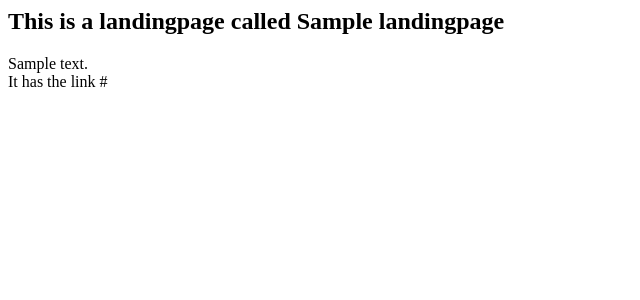
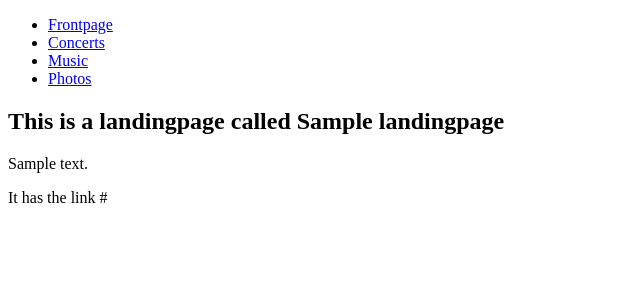
Before and after one commit to mewwts/bandpage, a Django app: template landingpage/templates/landingpage/index.html in a window 1280 px wide. Shown: the top 300 px of the page, without its empty margins (0-640 px from the left). Run offline with Django 3.2, Linux system fonts and the light colour scheme; the template is opened without the code that fills it: most values are stand-ins (such as "Sample title", 1, 10 or a date in 2020).

Commit message:
Template fixups

```diff
--- a/bandpage/templates/bandpage/base.html
+++ b/bandpage/templates/bandpage/base.html
@@ -2,7 +2,7 @@
 <html>
 
 <head>
-    <title>{% block title %}{% endblock title %}</title>
+    <title>Kr&aring;kes&oslash;lv &mdash; {% block title %}{% endblock title %}</title>
 </head>
 
 <body>
--- a/bandpage/urls.py
+++ b/bandpage/urls.py
@@ -14,7 +14,7 @@ urlpatterns = patterns('',
 
     # Uncomment the next line to enable the admin:
     url(r'^admin/', include(admin.site.urls)),
-    url(r'^', include('landingpage.urls', namespace='homepage')),
+    url(r'^', include('landingpage.urls', namespace='frontpage')),
     url(r'^concerts/', include('concerts.urls', namespace='concerts')),
     url(r'^music/', include('music.urls', namespace='music')),
     url(r'^photos/', include('photos.urls', namespace='photos'))
--- a/concerts/templates/concerts/index.html
+++ b/concerts/templates/concerts/index.html
@@ -1,4 +1,6 @@
 {% extends 'base.html' %}
+
+{% block title %}Concerts{% endblock title %}
 
 {% block content %}
 
--- a/landingpage/templates/landingpage/index.html
+++ b/landingpage/templates/landingpage/index.html
@@ -1,10 +1,17 @@
+{% extends 'base.html' %}
+
+{% block title %}{{ landingpage.title }}{% endblock title %}
+
+{% block content %}
 
     {% if landingpage %}
-<div id="{{ landingpage.theme }}">
+    <div class="{{ landingpage.theme }}">
         <h2> This is a landingpage called {{ landingpage.title }} </h2>
-    <div> {{ landingpage.text }} </div>
-    <div> It has the link {{landingpage.link_url}} </div>
+        <p> {{ landingpage.text }} </p>
+        <p> It has the link {{landingpage.link_url}} </p>
     </div>
     {% else %}
         <p>Det er ingen ting her</p>
     {% endif %}
+
+{% endblock content %}
--- a/music/templates/music/index.html
+++ b/music/templates/music/index.html
@@ -1,4 +1,6 @@
 {% extends 'base.html' %}
+
+{% block title %}Music{% endblock title %}
 
 {% block content %}
 
--- a/photos/templates/photos/index.html
+++ b/photos/templates/photos/index.html
@@ -1,4 +1,6 @@
 {% extends 'base.html' %}
+
+{% block title %}Photos{% endblock title %}
 
 {% block content %}
 
```
Also changed, not shown: 1 other file. Lines whose indentation alone changed are shown as unchanged.
